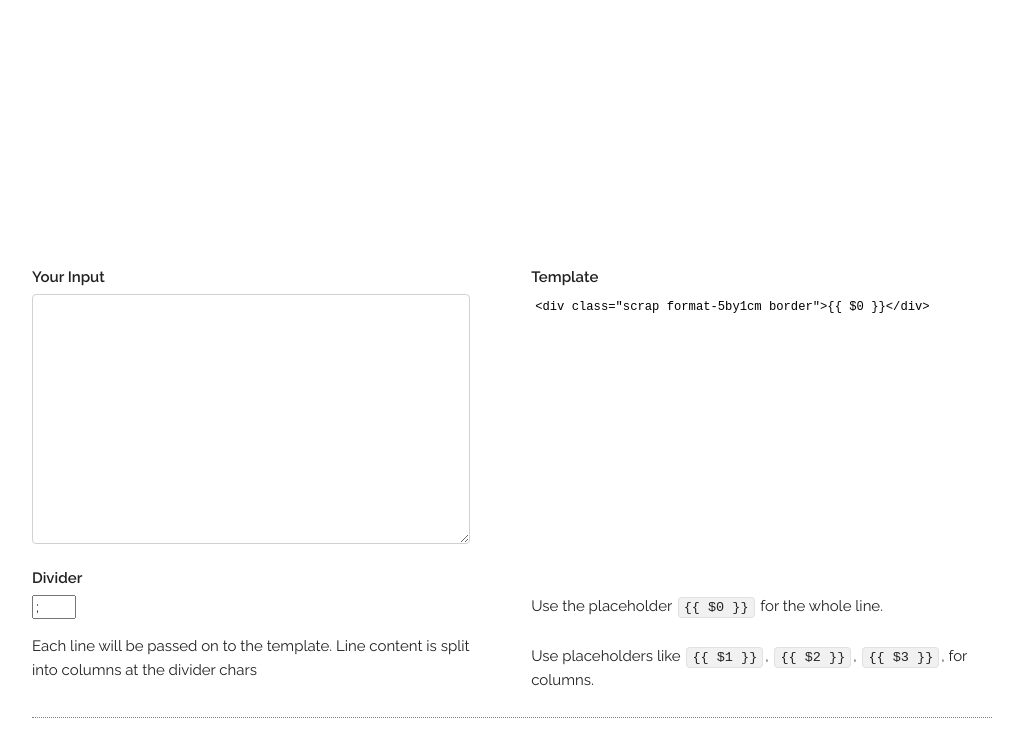
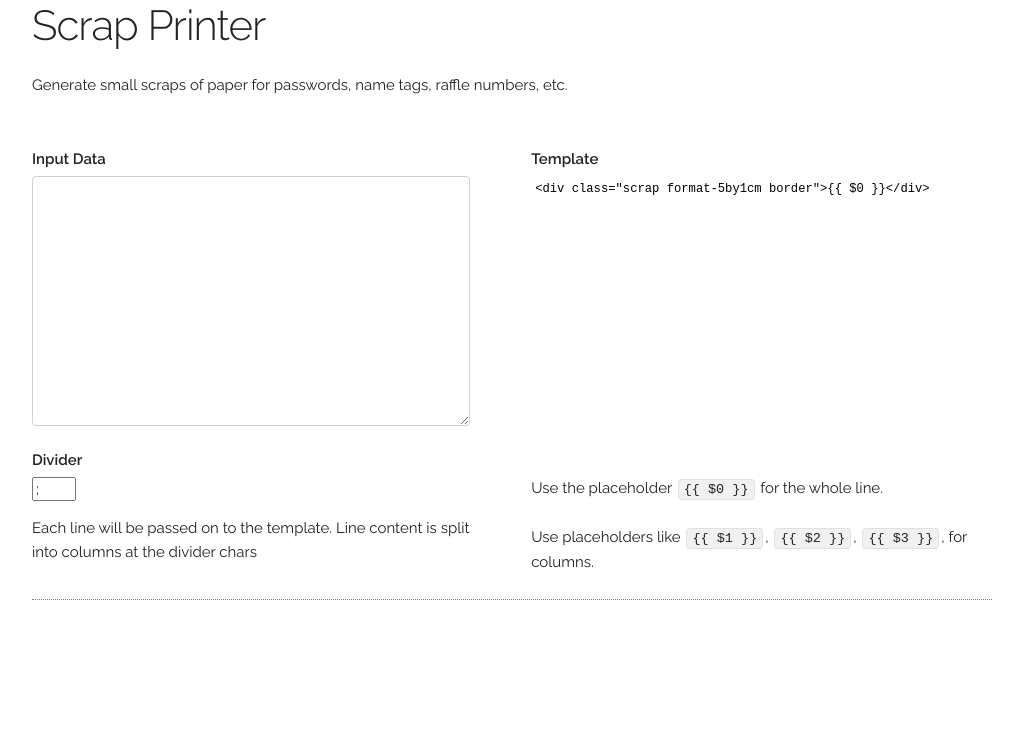
Before and after one commit to gbirke/scrap-printer, a website built with webpack: page web/index.html in a window 1280 px wide. Shown: the whole page, without its empty margins (128-1151 px from the left). Built offline with nearby package versions, Linux system fonts and the light colour scheme.

Commit message:
Add page head section

```diff
--- a/web/index.html
+++ b/web/index.html
@@ -35,15 +35,21 @@
   –––––––––––––––––––––––––––––––––––––––––––––––––– -->
   <div class="container">
     <div class="row no-print">
+      <div class="twelve columns">
+        <h2>Scrap Printer</h2>
+        <p>Generate small scraps of paper for passwords, name tags, raffle numbers, etc.</p>
+      </div>
+    </div>
+    <div class="row no-print">
       <form>
-        <div class="one-half column" style="margin-top: 25%">
-            <label for="data-lines">Your Input</label>
+        <div class="one-half column">
+            <label for="data-lines">Input Data</label>
             <textarea name="dataLines" id="data-lines" rows="15" style="height:25rem;width:95%" ></textarea>
             <label for="divider-chars">Divider</label>
             <input size="3" id="divider-chars" name="dividerChars" value=";">
             <p>Each line will be passed on to the template. Line content is split into columns at the divider chars</p>
         </div>
-        <div class="one-half column" style="margin-top: 25%">
+        <div class="one-half column">
           <label for="template-in">Template</label>
           <textarea name="template_in" id="template-in" style="height:25rem;width:95%" ><div class="scrap format-5by1cm border">{{ $0 }}</div></textarea>
           <p>Use the placeholder <code>{{ $0 }}</code> for the whole line.</p>
```
